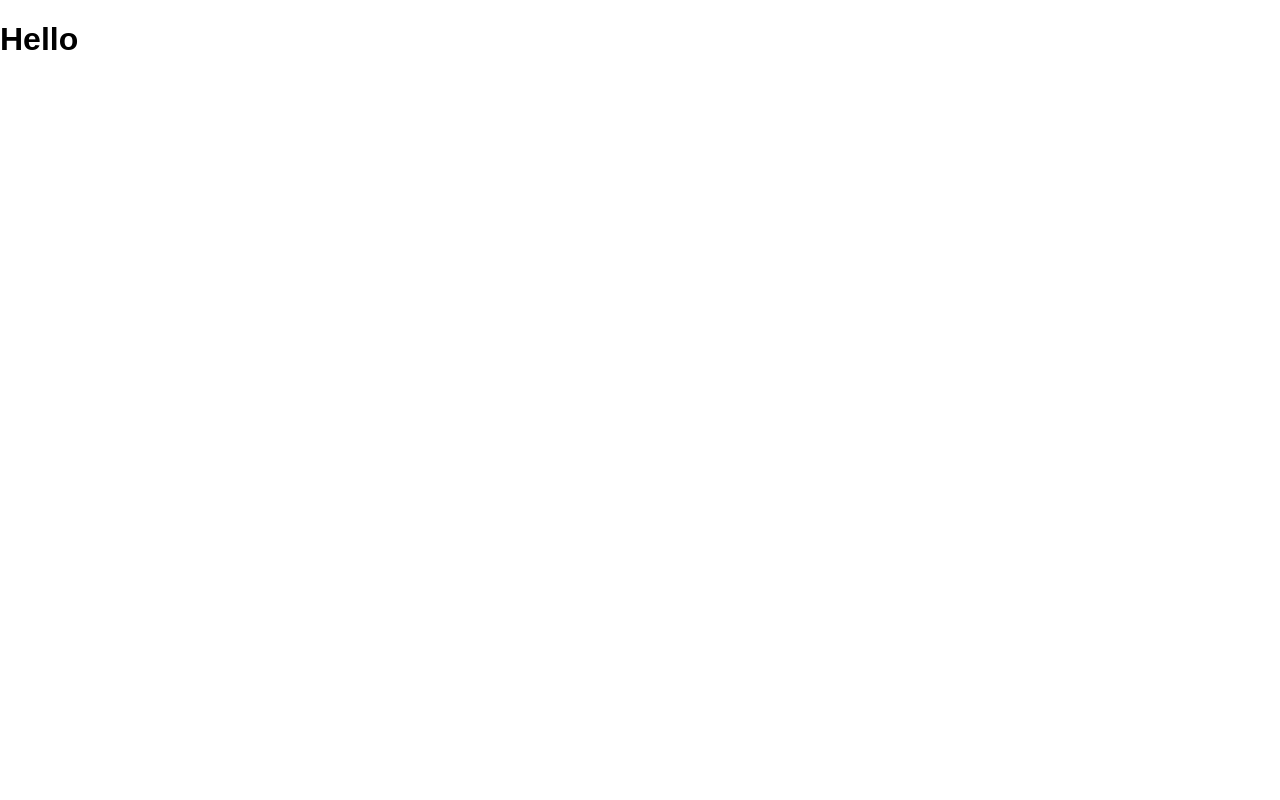
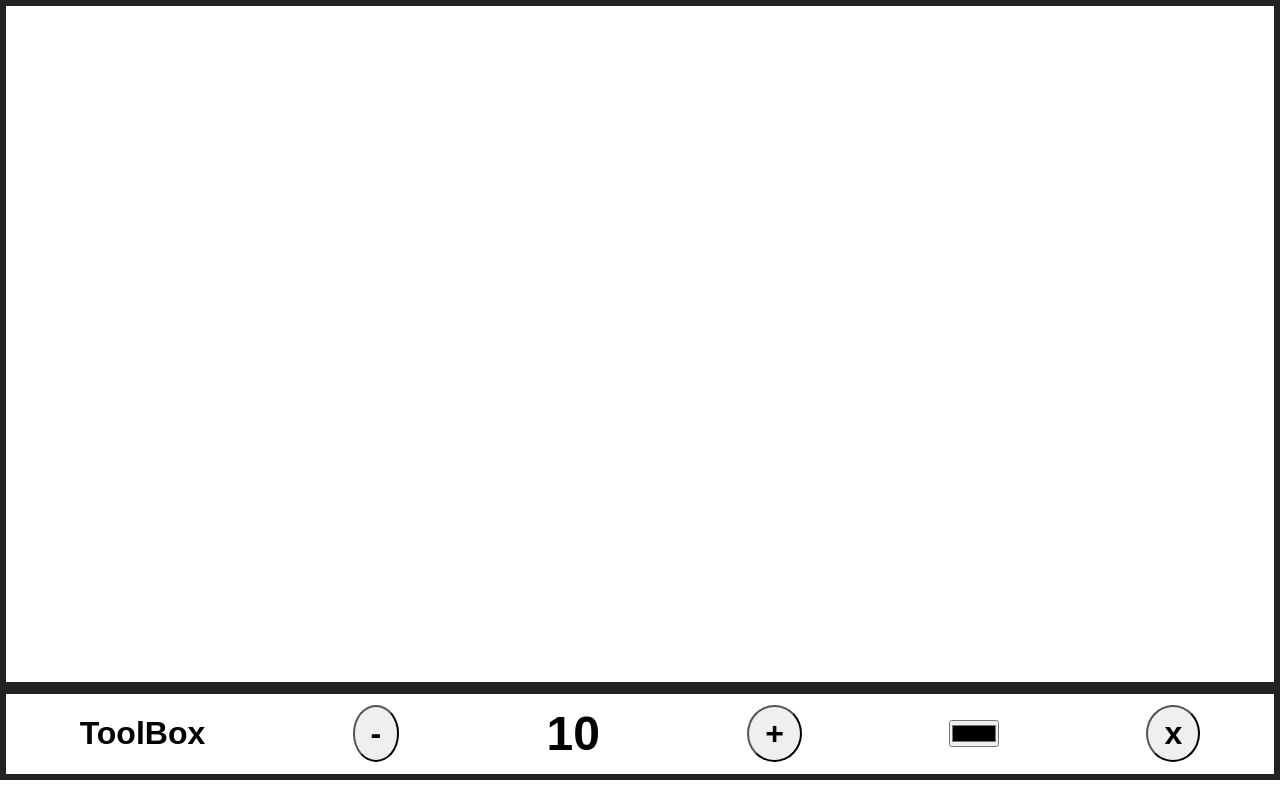
Before and after one commit to SathishSAKA26/Drawing-app, a plain HTML site: page index.html in a window 1280 px wide. Drawn offline with Linux system fonts and the light colour scheme; a web font is replaced by a local one.

Commit message:
add some code

```diff
--- a/index.html
+++ b/index.html
@@ -26,7 +26,18 @@
     <link rel="stylesheet" href="./styles/style.css" />
   </head>
   <body>
-    <h1>Hello</h1>
+    <canvas class="canvas"></canvas>
+    <div class="toolbox">
+      <div>
+        <h1 class="title">ToolBox</h1>
+      </div>
+      <button class="btn dec" id="decrease">-</button>
+      <span class="size">10</span>
+      <button class="btn inc" id="increase">+</button>
+      <input type="color" name="colors" id="color" />
+      <button class="btn clr" id="clear">x</button>
+    </div>
+
     <!-- custom script -->
     <script src="./scripts/script.js"></script>
   </body>
--- a/scripts/script.js
+++ b/scripts/script.js
@@ -0,0 +1,7 @@
+"use strict";
+
+// get elements
+const canvasEl = document.getElementById('canvas');
+const decBtn = document.getElementById('decrease');
+const incBtn = document.getElementById('increase');
+const
--- a/styles/style.css
+++ b/styles/style.css
@@ -48,8 +48,13 @@ html {
 }
 
 body {
+  width: 100%;
   font-family: "Fira Sans Condensed", sans-serif;
   background-color: var(--clr-white);
+  display: flex;
+  flex-direction: column;
+  justify-content: center;
+  align-items: center;
 }
 
 /* global css */
@@ -66,3 +71,32 @@ a {
 li {
   list-style: none;
 }
+
+.canvas {
+  width: 100%;
+  height: 86vh;
+  border: 6px solid #222;
+}
+
+.toolbox {
+  width: 100%;
+  display: flex;
+  justify-content: space-around;
+  align-items: center;
+  border: 6px solid #222;
+  /* margin-top: 1rem; */
+}
+
+/* button */
+.btn {
+  font-size: 2rem;
+  font-weight: 800;
+  padding: 0.5rem 1rem;
+  border-radius: 50%;
+}
+
+/* size */
+.size {
+  font-size: 3rem;
+  font-weight: 600;
+}
```
